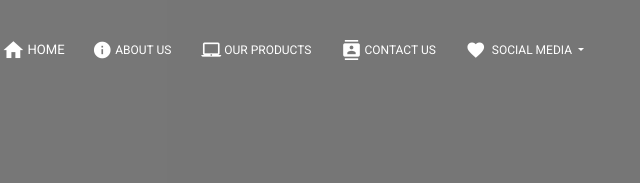
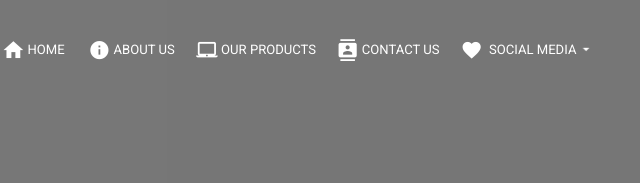
Before and after one commit to rumeshmadhusanka/lotus-software, a website: page index.html in a window 1280 px wide. Shown: the top 183 px of the page, 596-1236 px from the left. Drawn offline with Linux system fonts and the light colour scheme.

```diff
--- a/index.html
+++ b/index.html
@@ -96,18 +96,18 @@
                             class="material-icons transform-large">home</i>Home</a>
                 </li>
                 <li class="nav-item">
-                    <a class="nav-link" href="https://www.creative-tim.com/product/material-kit-pro" target="_self"><i
+                    <a class="nav-link transform-large" href="https://www.creative-tim.com/product/material-kit-pro" target="_self"><i
                             class="material-icons">info</i>About Us</a>
                 </li>
                 <li class="nav-item">
-                    <a class="nav-link" href="https://www.creative-tim.com/product/material-kit-pro" target="_self"><i
+                    <a class="nav-link transform-large" href="https://www.creative-tim.com/product/material-kit-pro" target="_self"><i
                             class="material-icons">laptop_mac</i>Our Products</a>
                 </li>
                 <li class="nav-item">
-                    <a class="nav-link" href="https://www.creative-tim.com/product/material-kit-pro" target="_self"><i
+                    <a class="nav-link transform-large" href="https://www.creative-tim.com/product/material-kit-pro" target="_self"><i
                             class="material-icons">contacts</i>Contact Us</a>
                 </li>
-                <li class="dropdown nav-item">
+                <li class="dropdown nav-item transform-large">
                     <a href="#" class="dropdown-toggle nav-link" data-toggle="dropdown">
                         <i class="material-icons">favorite</i> Social Media
                     </a>
```
Also changed, not shown: 1 other file.
